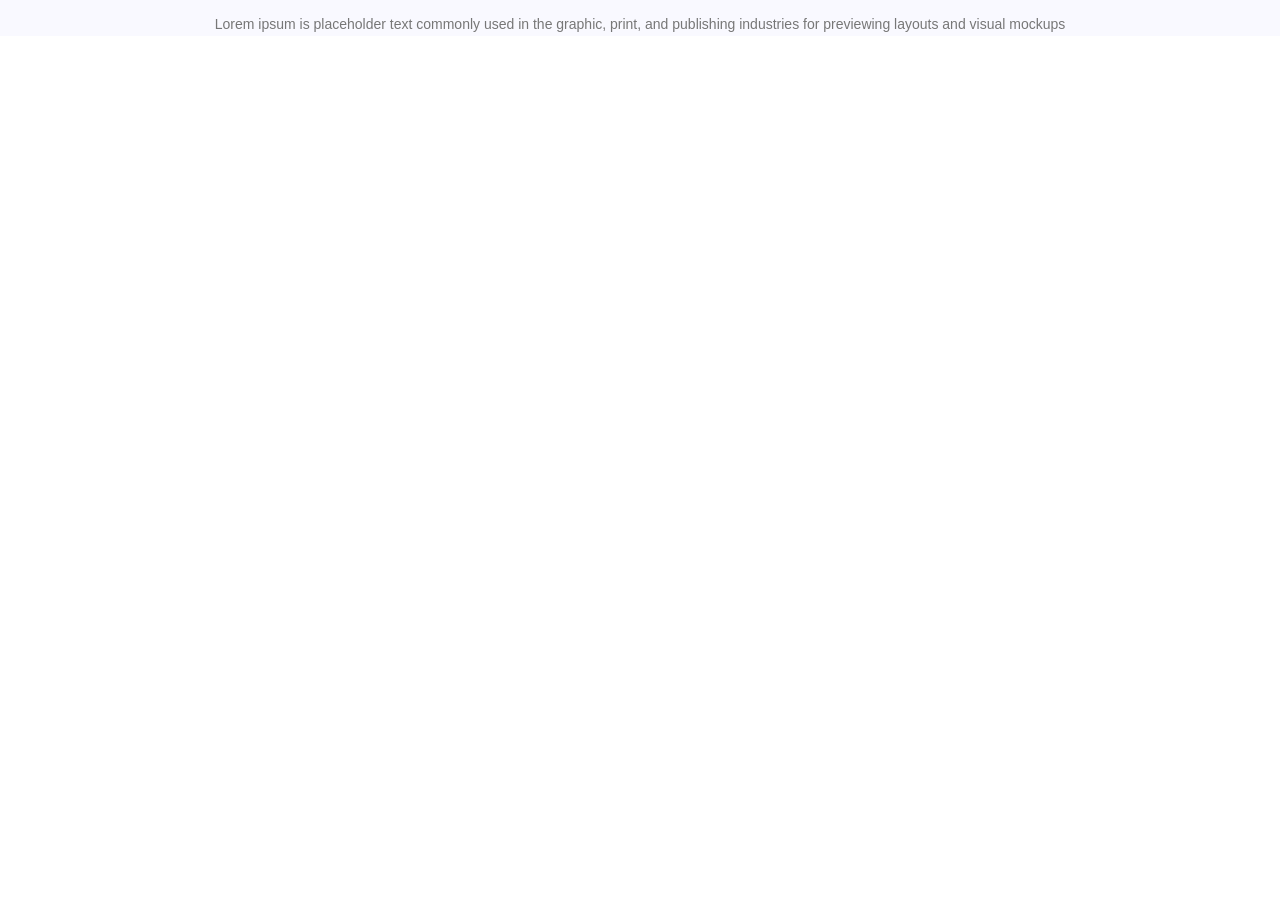
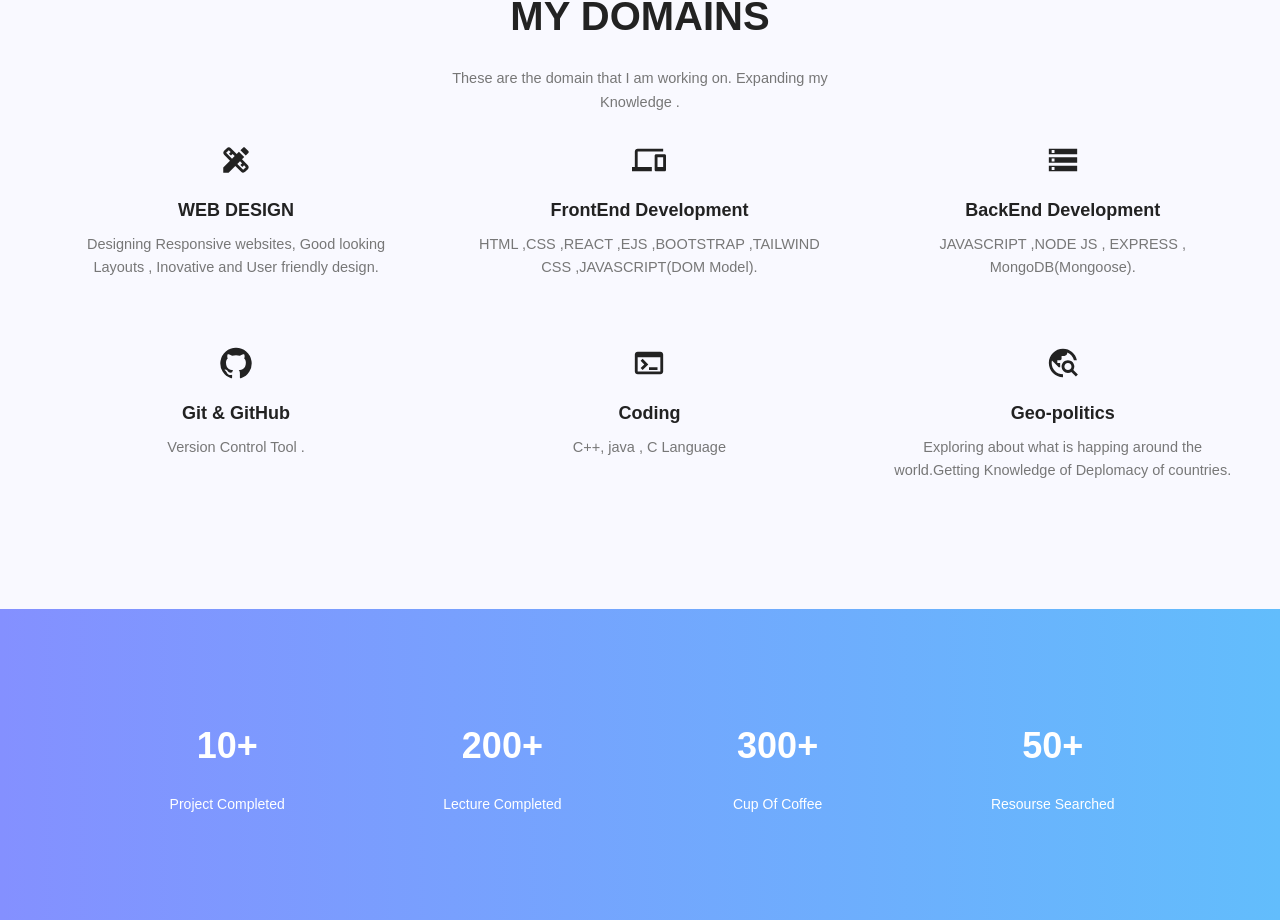
Before and after one commit to prabhat-021/PORTFOLIO, a React (Create React App) app: page /home in a window 1280 px wide. Shown: the part 1320-2240 px from the top of the page. Before the commit the page ends 1370 px from the top, so only its background shows below. Built offline with nearby package versions, Linux system fonts and the light colour scheme.

Commit message:
Header, mid-section count added

```diff
--- a/package.json
+++ b/package.json
@@ -10,9 +10,11 @@
     "@mui/icons-material": "^5.10.6",
     "@mui/material": "^5.10.7",
     "react": "18.2.0",
+    "react-countup": "^6.3.1",
     "react-dom": "18.2.0",
     "react-router-dom": "6.4.0",
-    "react-scripts": "^5.0.1"
+    "react-scripts": "^5.0.1",
+    "react-scroll-trigger": "^0.6.14"
   },
   "devDependencies": {
     "@babel/runtime": "7.13.8",
--- /dev/null
+++ b/src/Count.js
@@ -0,0 +1,32 @@
+import CountUp from "react-countup";
+import ScrollTrigger from "react-scroll-trigger";
+import { useState } from "react";
+export default function Count() {
+
+    const[countUp, setCountUp] = useState(false);
+
+    return (
+        <section className="count-grid-1">
+        <ScrollTrigger className="triger" onEnter={()=>setCountUp(true)} onExit={()=>setCountUp(false)}>
+        <div className="count-grid">
+           <div className="count">
+           <h1 className="count-1">{ countUp && <CountUp start={0} end={10} duration={2} delay={0} />}+</h1>
+           <p>Project Completed</p>
+           </div>
+           <div className="count">
+           <h1 className="count-1">{ countUp && <CountUp start={0} end={200} duration={2} delay={0} />}+</h1>
+           <p>Lecture Completed</p>
+           </div>
+           <div className="count">
+           <h1 className="count-1">{ countUp && <CountUp start={0} end={300} duration={2} delay={0} />}+</h1>
+           <p>Cup Of Coffee</p>
+           </div>
+           <div className="count">
+           <h1 className="count-1">{ countUp && <CountUp start={0} end={50} duration={2} delay={0} />}+</h1>
+           <p>Resourse Searched</p>
+           </div>
+           </div>
+        </ScrollTrigger>
+        </section>
+    );
+}
--- a/src/Header.js
+++ b/src/Header.js
@@ -11,7 +11,7 @@ export default function Header() {
                 <Link to="/about" className="head-btn">DOWNLOAD RESUME</Link>
             </div>
            </div>
-            <div>
+            <div className="head-img-m">
                 <img src={img1} alt="prabhat_jpg" className="head-img" />
             </div>
         </section>
--- a/src/Home.js
+++ b/src/Home.js
@@ -1,7 +1,8 @@
 import Navbar from "./Navbar";
 import Header from "./Header.js";
-import Mid1 from "./Mid1";
-import Mid2 from "./Mid2";
+import Mid1 from "./Mid1.js";
+import Mid2 from "./Mid2.js";
+import Count from "./Count.js";
 export default function Home(){
     return (
     <section>
@@ -9,6 +10,7 @@ export default function Home(){
  <Header />
  <Mid1 />
  <Mid2 />
+ <Count />
     </section>
     );
 
--- a/src/Mid1.js
+++ b/src/Mid1.js
@@ -8,9 +8,9 @@ export default function Mid1(){
             <img src={img2} alt="mid section image" className="mid-img-1"/>
         </div>
         <div className="mid-text head-text">
-            <h6 className="head-h1">ABOUT ME</h6>
+            <h6 className="head-h1 mid1-h1">ABOUT ME</h6>
             <h1 className="head-h2">PERSONAL DETAILS</h1>
-            <p className="head-p1">Here, I focus on a range of items and features that we use in life without giving them a second thought. such as Coca Cola. Dolor sit amet, consectetur adipisicing elit, sed do eiusmod tempor incididunt ut labore et dolore magna aliqua. Ut enim ad minim veniam, quis nostrud exercitation ullamco.</p>
+            <p className="head-p1">Strong in design and integration with intuitive problem-solving skills. Proficient in <span className="bold"> C++, JAVASCRIPT, Node/Express , SQL/MongoDb and JAVA/PYTHON(basic) .</span> Passionate about implementing and launching new projects. Ability to translate business requirements into technical solutions. Looking to start the career as an entry-level software engineer with a reputed firm driven by technology.</p>
             <Link to="/about" className="head-btn">VIEW FULL DETAILS</Link>
         </div>
     </section>
--- a/src/Mid2.js
+++ b/src/Mid2.js
@@ -1,17 +1,50 @@
+import DesignServicesIcon from '@mui/icons-material/DesignServices';
+import PhonelinkIcon from '@mui/icons-material/Phonelink';
+import StorageIcon from '@mui/icons-material/Storage';
+import TravelExploreIcon from '@mui/icons-material/TravelExplore';
+import GitHubIcon from '@mui/icons-material/GitHub';
+import TerminalIcon from '@mui/icons-material/Terminal';
 export default function Mid2() {
     return (
         <section className="mid2">
-            <div>
+            <div className='mid2-content'>
                 <div>
                     <h1 className="head-h2 mid2-h1">MY DOMAINS</h1>
-                    <p className="head-p1 mid2-h1">Lorem ipsum is placeholder text commonly used in the graphic, print, and publishing industries for previewing layouts and visual mockups</p>
+                    <p className="head-p1 mid2-h1 mid2-p1">These are the domain that I am working on. Expanding my Knowledge .</p>
                 </div>
-                <div>
-                    <div className=""></div>
-                    <div className=""></div>
-                    <div className=""></div>
-                    <div className=""></div>
-                    <div className=""></div>
+                <div className='mid-container'>
+                    <div className="container">
+                        <div className='mid2-icon'> <DesignServicesIcon id="icon"/> </div>
+                        <div className='mid2-h2'>WEB DESIGN</div>
+                        <div className='mid2-p1'>Designing Responsive websites, Good looking Layouts , Inovative and User friendly
+                        design.</div>
+                    </div>
+                    <div className="container">
+                        <div className='mid2-icon'> <PhonelinkIcon id="icon"/> </div>
+                        <div className='mid2-h2'>FrontEnd Development</div>
+                        <div className='mid2-p1'>HTML ,CSS ,REACT ,EJS ,BOOTSTRAP ,TAILWIND CSS ,JAVASCRIPT(DOM Model). </div>
+                    </div>
+                    <div className="container">
+                        <div className='mid2-icon'> <StorageIcon id="icon"/> </div>
+                        <div className='mid2-h2'>BackEnd Development</div>
+                        <div className='mid2-p1'>JAVASCRIPT ,NODE JS , EXPRESS , MongoDB(Mongoose).</div>
+                    </div>
+                    <div className="container">
+                        <div className='mid2-icon'><GitHubIcon id="icon"/></div>
+                        <div className='mid2-h2'>Git & GitHub</div>
+                        <div className='mid2-p1'>Version Control Tool . </div>
+                    </div>
+                    <div className="container">
+                        <div className='mid2-icon'><TerminalIcon id="icon"/></div>
+                        <div className='mid2-h2'>Coding</div>
+                        <div className='mid2-p1'>C++, java , C Language </div>
+                    </div>
+                    <div className="container">
+                        <div className='mid2-icon'><TravelExploreIcon id="icon"/></div>
+                        <div className='mid2-h2'>Geo-politics</div>
+                        <div className='mid2-p1'>Exploring about what is happing around the world.Getting Knowledge of Deplomacy of countries.
+                        </div>
+                    </div>
                 </div>
             </div>
         </section>
--- a/src/styles.css
+++ b/src/styles.css
@@ -2,7 +2,7 @@
   font-family: sans-serif;
   text-align: center;
 } */
-body{
+body {
   color: #777777;
   font-family: "Poppins", sans-serif;
   font-size: 14px;
@@ -10,20 +10,24 @@ body{
   line-height: 1.625em;
   margin: 0;
 }
+
 /* Navbar css started */
-.nav-sec{
+.nav-sec {
   padding: 10px 15px 15px 15px;
 }
-.navbar{
+
+.navbar {
   display: flex;
   /* height: 200px; */
 }
-.nav-img{
-  width:120px;
+
+.nav-img {
+  width: 120px;
   margin: 10px 40px 10px 40px;
   display: block;
 }
-.nav-item{
+
+.nav-item {
   display: flex;
   list-style: none;
   justify-content: flex-end;
@@ -33,13 +37,14 @@ body{
   width: 100%;
 
 }
+
 /* .it{
 text-align: right;
 
 float: right;
 margin-right: auto;
 } */
-.item{
+.item {
   /* text-align: right; */
   /* margin-right: auto; */
   padding: 0 4% 0 4%;
@@ -47,53 +52,64 @@ margin-right: auto;
   text-decoration: none;
 
 }
-.active{
+
+.active {
   color: #8490ff;
   /* color: #fff; */
 }
-.nav-icon{
+
+.nav-icon {
   display: none;
 }
+
 /* Navbar css ends */
 
 /* hEADER css START */
-.header{
+.header {
   display: flex;
   padding: 10px 60px 10px 60px;
-  background-color: #f9f9ff;;
+  background-color: #f9f9ff;
+  ;
 }
-.head-img{
+
+.head-img {
   height: 613px;
   padding: 30px 40px 20px 0;
- border-radius: 30px 50px 50px 30px ;
+  border-radius: 30px 50px 50px 30px;
 }
-.head-text{
+
+.head-text {
   padding: 5%;
   justify-content: center;
 }
-.head-text-in{
+
+.head-text-in {
   margin: 120px 10px 20px 10px;
   text-align: center;
 }
-.head-h1{
+
+.head-h1 {
   font-weight: 400;
   letter-spacing: 2px;
   font-size: 16px;
   color: #222222;
   margin-top: 40px;
 }
-.head-h2{
+
+.head-h2 {
   margin: 20px 0;
   font-size: 40px;
   color: #222222;
   margin-top: 40px;
 }
-.head-p1{
+
+.head-p1 {
   color: #777777;
   font-size: 14px;
   margin-top: 40px;
 }
-.head-btn{
+
+.head-btn {
   margin-top: 40px;
   text-decoration: none;
   transition: all 0.3s ease 0s;
@@ -109,31 +125,42 @@ color: #8490ff;
   font-weight: 500;
   background: -webkit-linear-gradient(0deg, #8490ff 0%, #62bdfc 100%);
 }
+
 @media only screen and (max-width: 400px) {
-  .head-h2{
+  .head-h2 {
     line-height: 2.3rem;
   }
-  .head-img{
+
+  .head-img-m {
+    /* justify-content: center; */
+    text-align: center;
+  }
+
+  .head-img {
     text-align: center;
     justify-content: center;
     padding: 0;
+    height: 400px;
     /* margin: 50%; */
   }
-  .header{
+
+  .header {
     display: block;
     padding-left: 10px;
     padding-right: 20px;
   }
+
   /* .logo{
     display: flex;
     position: absolute;
     top: 15px;
     left: 35px;
   } */
-  .nav-item{
+  .nav-item {
     display: none;
   }
-  .nav-item-mobile{
+
+  .nav-item-mobile {
     position: absolute;
     display: block;
     list-style: none;
@@ -145,16 +172,18 @@ color: #8490ff;
     left: 0;
     top: 75px;
     width: 100%;
-    background-color:#777777;
+    background-color: #777777;
   }
-    .item{
+
+  .item {
     color: #f9f9ff;
     text-align: center;
     padding: 32px;
     width: 100%;
     transition: all 0.5s ease;
   }
-    .nav-icon{
+
+  .nav-icon {
     display: block;
     position: absolute;
     font-size: 30px;
@@ -163,36 +192,148 @@ color: #8490ff;
     top: 15px;
     right: 25px;
   }
+}
 
-}
 /* hEADER css ends */
 
 /* Mid-Section css start */
-.mid{
+.mid {
   display: flex;
-  margin-left:5%;
-  margin-right:5%;
+  margin-left: 5%;
+  margin-right: 5%;
 }
-.mid-img-1{
+
+.mid-img-1 {
   height: 383px;
   border-radius: 15px;
   margin: 10%;
 }
-.mid-text{
+
+.mid-text {
   justify-content: right;
   /* text-align: right; */
   padding-top: 35px;
   margin-left: 10%;
 }
 
+.bold {
+  font-weight: 700;
+}
+
+@media only screen and (max-width: 400px) {
+  .mid {
+    display: block;
+    margin: 0;
+  }
+
+  .mid-img-1 {
+    width: 75vw;
+    /* margin-left: 20%;
+    margin-right: 20%; */
+    height: 40vh;
+  }
+
+  .mid-text {
+    margin-left: 5%;
+    padding-top: 0;
+  }
+
+  .mid1-h1 {
+    margin-top: 0;
+    margin-left: 5px;
+  }
+}
+
 /* Mid-Section css ends */
 
 /* Mid-Section-2 css Start */
-.mid2{
+.mid2 {
   background-color: #f9f9ff;
-}
-.mid2-h1{
-  text-align: center;
+  padding-top: 4%;
+  padding-bottom: 8%;
+  /* margin-bottom: 8%; */
 }
 
+.mid2-content {
+  justify-items: center;
+  justify-content: center;
+  margin: 1%;
+}
+
+.mid-container {
+  width: 1200px;
+  display: grid;
+  grid-template-columns: 1fr 1fr 1fr;
+  grid-template-rows: 1fr 1fr;
+  grid-gap: 40px;
+  justify-content: center;
+  text-align: center;
+  margin-left: 1.5%;
+}
+
+.mid2-h1 {
+  text-align: center;
+  margin: 40px 0 40px 0;
+}
+
+.mid2-icon {
+  color: #222222;
+  margin: 4%;
+}
+
+#icon {
+  font-size: 34px;
+}
+
+.mid2-h2 {
+  font-size: 18px;
+  color: #222222;
+  margin: 0 3% 3% 3%;
+  font-weight: 550;
+}
+
+.mid2-p1 {
+  font-size: 14.5px;
+  font-weight: 450;
+  line-height: 1.625em;
+  margin: 3%;
+}
+@media only screen and (max-width: 400px){
+  .mid2{
+    padding-top: 20%;
+    /* margin-top: 20%; */
+  }
+  .mid-container{
+    display: block;
+    margin: 0;
+    width: 100%;
+  }
+  .container{
+    margin-top: 18%;
+    /* margin-bottom: 18%; */
+  }
+}
 /* Mid-Section-2 css ends */
+
+/* Count-section css ends */
+.count-grid-1{
+  background: -webkit-linear-gradient(0deg, #8490ff 0%, #62bdfc 100%);
+  padding: 7%;
+}
+.count-grid{
+  display: grid;
+  grid-template-columns: repeat(4,1fr);
+}
+.count{
+  text-align: center;
+  color: #fff;
+}
+.count-1{
+  font-size: 36px;
+}
+@media only screen and (max-width: 400px){
+  .count-grid{
+    display: block;
+  }
+}
+/* Count-Section css ends */
```
Also changed, not shown: 1 other file (tests, documents, lock files or other folders). Lines whose indentation alone changed are shown as unchanged.
